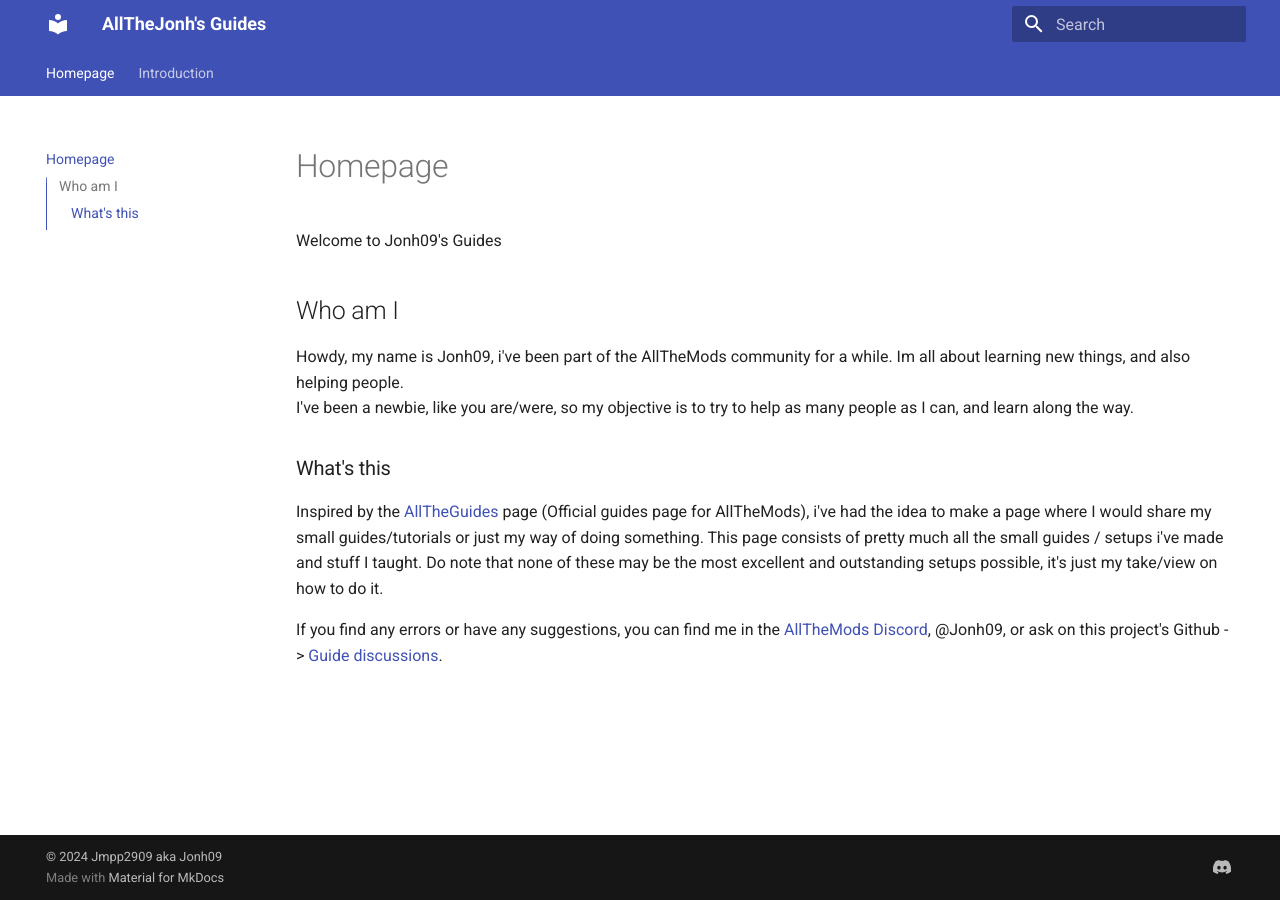
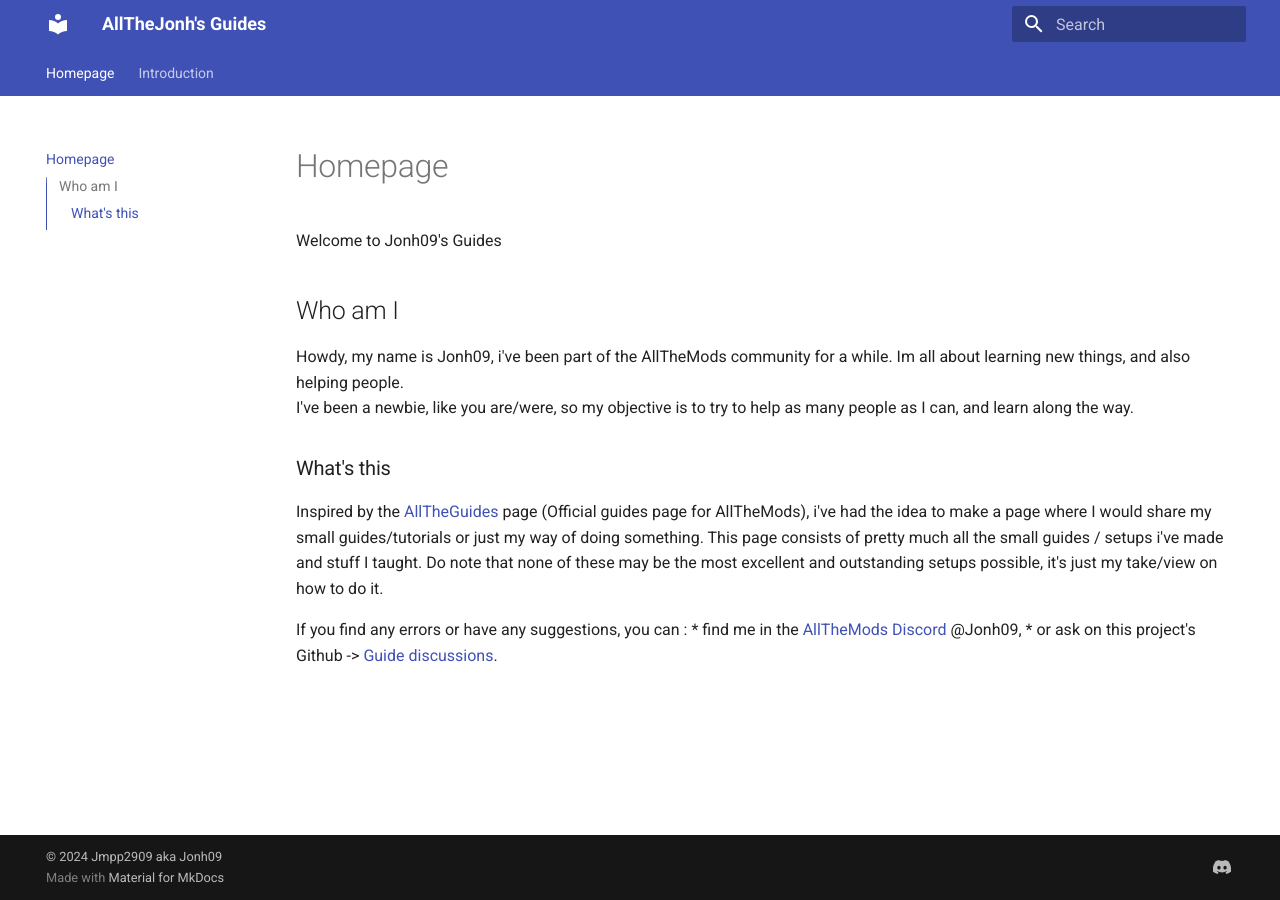
Before and after one commit to Jmpp2909/Jonh09sGuides, an MkDocs documentation site: the page built from docs/index.md, in a window 1280 px wide. Built offline with MkDocs 1.6.1 and Material for MkDocs 9.7.7, drawn with Linux system fonts in a browser that asks for light colours.

```diff
--- a/docs/index.md
+++ b/docs/index.md
@@ -13,5 +13,6 @@ Inspired by the [AllTheGuides](https://allthemods.github.io/alltheguides/) page
 This page consists of pretty much all the small guides / setups i've made and stuff I taught.
 Do note that none of these may be the most excellent and outstanding setups possible, it's just my take/view on how to do it.
 
-If you find any errors or have any suggestions, you can find me in the [AllTheMods Discord](https://discord.com/invite/allthemods), @Jonh09,
-or ask on this project's Github -> [Guide discussions](https://github.com/Jmpp2909/Jonh09sGuides/discussions/1).
+If you find any errors or have any suggestions, you can :
+    * find me in the [AllTheMods Discord](https://discord.com/invite/allthemods) @Jonh09,
+    * or ask on this project's Github -> [Guide discussions](https://github.com/Jmpp2909/Jonh09sGuides/discussions/1).
```
